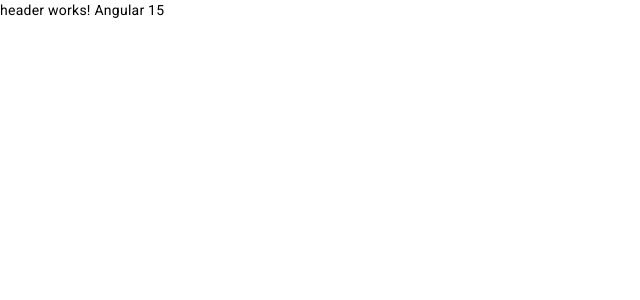
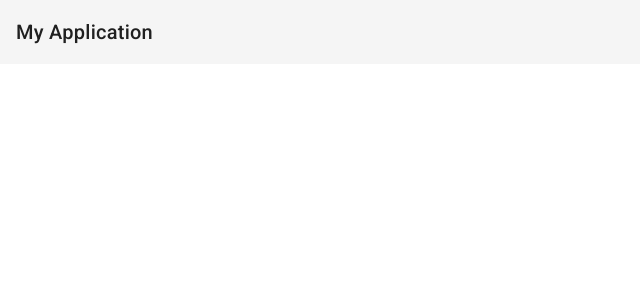
Before and after one commit to jlrosas/angular, an Angular app: page / in a window 1280 px wide. Shown: the top 300 px of the page, without its empty margins (0-640 px from the left). Built offline with nearby package versions, Linux system fonts and the light colour scheme.

Commit message:
se agrego el modulo de toolbar de material

```diff
--- a/src/app/app.module.ts
+++ b/src/app/app.module.ts
@@ -6,6 +6,7 @@
 import { FormsModule } from '@angular/forms';
 import { HeaderComponent } from './shared/components/header/header.component';
 import { BrowserAnimationsModule } from '@angular/platform-browser/animations';
+import { MaterialModule } from './material.module';
 
 @NgModule({
   declarations: [
@@ -16,7 +17,8 @@
     BrowserModule,
     AppRoutingModule,
     FormsModule,
-    BrowserAnimationsModule
+    BrowserAnimationsModule,
+    MaterialModule
   ],
   providers: [],
   bootstrap: [AppComponent]
--- a/src/app/shared/components/header/header.component.html
+++ b/src/app/shared/components/header/header.component.html
@@ -1 +1,3 @@
-<p>header works! Angular 15</p>
+<mat-toolbar>
+    <span>My Application</span>
+</mat-toolbar>
```
Also changed, not shown: src/app/material.module.ts (added, +8 -0 lines).
